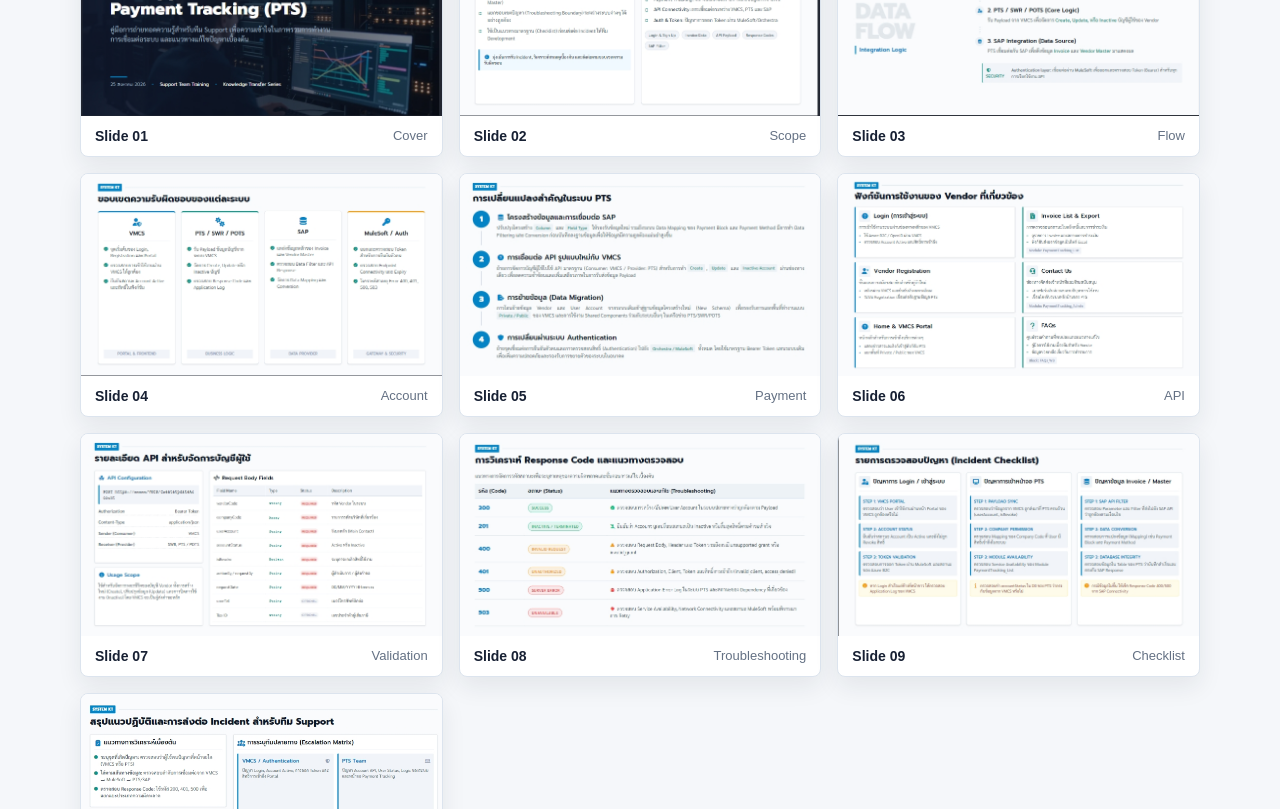
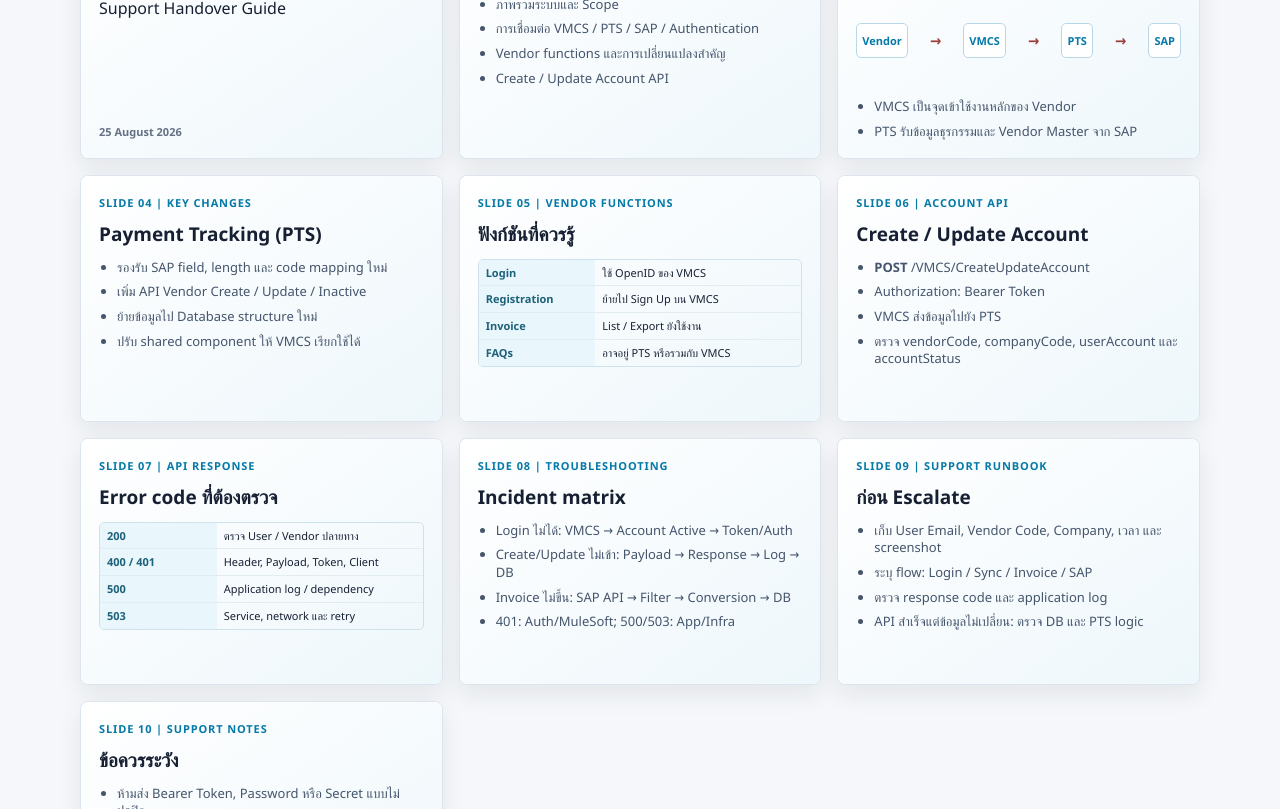
Before and after one commit to suchan-m/KT-Payment, a plain HTML site: page index.html in a window 1280 px wide. Shown: the part 1133-1942 px from the top of the page. Drawn offline with Linux system fonts and the light colour scheme.

Commit message:
Rebuild slide previews in HTML

```diff
--- a/index.html
+++ b/index.html
@@ -315,41 +315,98 @@
         box-shadow: 0 10px 24px rgba(24, 32, 51, 0.08);
       }
 
-      .slide-button {
-        display: block;
-        width: 100%;
-        border: 0;
-        padding: 0;
-        background: transparent;
-        color: inherit;
-        cursor: zoom-in;
-        text-align: left;
+      .html-slide {
+        display: flex;
+        min-height: 245px;
+        flex-direction: column;
+        gap: 12px;
+        padding: 18px;
+        background: linear-gradient(145deg, #ffffff, #eef7fb);
       }
 
-      .slide-button:focus-visible {
-        outline: 3px solid rgba(5, 121, 168, 0.36);
-        outline-offset: -3px;
+      .html-slide h3,
+      .html-slide p {
+        margin: 0;
       }
 
-      .slide-card img {
-        width: 100%;
-        aspect-ratio: 746 / 418;
-        object-fit: cover;
+      .slide-kicker {
+        color: var(--blue);
+        font-size: 11px;
+        font-weight: 800;
+        letter-spacing: 0.08em;
+        text-transform: uppercase;
       }
 
-      .slide-caption {
+      .html-slide h3 {
+        font-size: 19px;
+        line-height: 1.22;
+      }
+
+      .html-slide ul {
+        display: grid;
+        gap: 7px;
+        margin: 0;
+        padding-left: 18px;
+        color: #45556c;
+        font-size: 13px;
+        line-height: 1.36;
+      }
+
+      .flow-row {
         display: flex;
         align-items: center;
         justify-content: space-between;
-        gap: 10px;
-        padding: 12px 14px;
-        color: var(--muted);
-        font-size: 13px;
+        gap: 5px;
+        margin: auto 0;
       }
 
-      .slide-caption strong {
-        color: var(--ink);
-        font-size: 14px;
+      .flow-node {
+        border: 1px solid #b9d8e7;
+        border-radius: 5px;
+        background: #fff;
+        padding: 8px 5px;
+        color: var(--blue);
+        font-size: 11px;
+        font-weight: 800;
+        text-align: center;
+      }
+
+      .flow-arrow {
+        color: var(--rose);
+        font-size: 15px;
+        font-weight: 800;
+      }
+
+      .mini-table {
+        display: grid;
+        grid-template-columns: 0.85fr 1.5fr;
+        overflow: hidden;
+        border: 1px solid #cfe1eb;
+        border-radius: 5px;
+        font-size: 11px;
+        line-height: 1.25;
+      }
+
+      .mini-table span {
+        border-bottom: 1px solid #e2edf2;
+        padding: 6px 7px;
+      }
+
+      .mini-table span:nth-last-child(-n + 2) {
+        border-bottom: 0;
+      }
+
+      .mini-table span:nth-child(odd) {
+        background: #e9f6fb;
+        color: #1d617a;
+        font-weight: 800;
+      }
+
+      .slide-footer {
+        margin-top: auto !important;
+        color: var(--muted);
+        font-size: 11px;
+        font-weight: 700;
       }
 
       .status-strip {
@@ -358,64 +415,6 @@
         padding: 18px 0 0;
         color: var(--muted);
         font-size: 13px;
-      }
-
-      .lightbox {
-        position: fixed;
-        inset: 0;
-        z-index: 30;
-        display: none;
-        align-items: center;
-        justify-content: center;
-        background: rgba(8, 15, 28, 0.86);
-        padding: 24px;
-      }
-
-      .lightbox.is-open {
-        display: flex;
-      }
-
-      .lightbox-panel {
-        width: min(1120px, 100%);
-      }
-
-      .lightbox-toolbar {
-        display: flex;
-        justify-content: space-between;
-        gap: 16px;
-        margin-bottom: 10px;
-        color: #fff;
-      }
-
-      .lightbox-title {
-        margin: 0;
-        font-weight: 750;
-      }
-
-      .lightbox-close {
-        min-width: 42px;
-        min-height: 42px;
-        border: 1px solid rgba(255, 255, 255, 0.35);
-        border-radius: 8px;
-        background: rgba(255, 255, 255, 0.12);
-        color: #fff;
-        cursor: pointer;
-        font-size: 20px;
-        font-weight: 700;
-      }
-
-      .lightbox-close:focus-visible,
-      .lightbox-close:hover {
-        outline: none;
-        background: rgba(255, 255, 255, 0.22);
-      }
-
-      .lightbox img {
-        width: 100%;
-        max-height: calc(100vh - 112px);
-        border-radius: 8px;
-        object-fit: contain;
-        background: #111827;
       }
 
       @media (max-width: 920px) {
@@ -586,69 +585,81 @@
           <div class="section-head">
             <div>
               <h2>Slides Preview</h2>
-              <p class="section-note">Visual reference extracted for quick browsing.</p>
+              <p class="section-note">HTML slides rebuilt from the KT-Payment support deck.</p>
             </div>
           </div>
           <div class="gallery" aria-label="Slide gallery">
             <article class="slide-card">
-              <button class="slide-button" type="button" data-title="Slide 01" data-src="1787631647407.jpg">
-                <img src="1787631647407.jpg" alt="Slide 01 preview" loading="lazy" />
-                <span class="slide-caption"><strong>Slide 01</strong><span>Cover</span></span>
-              </button>
+              <div class="html-slide">
+                <p class="slide-kicker">Slide 01 | Knowledge transfer</p>
+                <h3>VMCS / Payment Tracking (PTS)</h3>
+                <p>Support Handover Guide</p>
+                <p class="slide-footer">25 August 2026</p>
+              </div>
             </article>
             <article class="slide-card">
-              <button class="slide-button" type="button" data-title="Slide 02" data-src="1787631658926.jpg">
-                <img src="1787631658926.jpg" alt="Slide 02 preview" loading="lazy" />
-                <span class="slide-caption"><strong>Slide 02</strong><span>Scope</span></span>
-              </button>
+              <div class="html-slide">
+                <p class="slide-kicker">Slide 02 | Agenda</p>
+                <h3>Scope ที่ Support ต้องดูแล</h3>
+                <ul><li>ภาพรวมระบบและ Scope</li><li>การเชื่อมต่อ VMCS / PTS / SAP / Authentication</li><li>Vendor functions และการเปลี่ยนแปลงสำคัญ</li><li>Create / Update Account API</li></ul>
+              </div>
             </article>
             <article class="slide-card">
-              <button class="slide-button" type="button" data-title="Slide 03" data-src="1787631667356.jpg">
-                <img src="1787631667356.jpg" alt="Slide 03 preview" loading="lazy" />
-                <span class="slide-caption"><strong>Slide 03</strong><span>Flow</span></span>
-              </button>
+              <div class="html-slide">
+                <p class="slide-kicker">Slide 03 | System overview</p>
+                <h3>ระบบที่เชื่อมต่อกัน</h3>
+                <div class="flow-row"><span class="flow-node">Vendor</span><span class="flow-arrow">→</span><span class="flow-node">VMCS</span><span class="flow-arrow">→</span><span class="flow-node">PTS</span><span class="flow-arrow">→</span><span class="flow-node">SAP</span></div>
+                <ul><li>VMCS เป็นจุดเข้าใช้งานหลักของ Vendor</li><li>PTS รับข้อมูลธุรกรรมและ Vendor Master จาก SAP</li></ul>
+              </div>
             </article>
             <article class="slide-card">
-              <button class="slide-button" type="button" data-title="Slide 04" data-src="1787631676489.jpg">
-                <img src="1787631676489.jpg" alt="Slide 04 preview" loading="lazy" />
-                <span class="slide-caption"><strong>Slide 04</strong><span>Account</span></span>
-              </button>
+              <div class="html-slide">
+                <p class="slide-kicker">Slide 04 | Key changes</p>
+                <h3>Payment Tracking (PTS)</h3>
+                <ul><li>รองรับ SAP field, length และ code mapping ใหม่</li><li>เพิ่ม API Vendor Create / Update / Inactive</li><li>ย้ายข้อมูลไป Database structure ใหม่</li><li>ปรับ shared component ให้ VMCS เรียกใช้ได้</li></ul>
+              </div>
             </article>
             <article class="slide-card">
-              <button class="slide-button" type="button" data-title="Slide 05" data-src="1787631687241.jpg">
-                <img src="1787631687241.jpg" alt="Slide 05 preview" loading="lazy" />
-                <span class="slide-caption"><strong>Slide 05</strong><span>Payment</span></span>
-              </button>
+              <div class="html-slide">
+                <p class="slide-kicker">Slide 05 | Vendor functions</p>
+                <h3>ฟังก์ชันที่ควรรู้</h3>
+                <div class="mini-table"><span>Login</span><span>ใช้ OpenID ของ VMCS</span><span>Registration</span><span>ย้ายไป Sign Up บน VMCS</span><span>Invoice</span><span>List / Export ยังใช้งาน</span><span>FAQs</span><span>อาจอยู่ PTS หรือรวมกับ VMCS</span></div>
+              </div>
             </article>
             <article class="slide-card">
-              <button class="slide-button" type="button" data-title="Slide 06" data-src="1787631695836.jpg">
-                <img src="1787631695836.jpg" alt="Slide 06 preview" loading="lazy" />
-                <span class="slide-caption"><strong>Slide 06</strong><span>API</span></span>
-              </button>
+              <div class="html-slide">
+                <p class="slide-kicker">Slide 06 | Account API</p>
+                <h3>Create / Update Account</h3>
+                <ul><li><strong>POST</strong> /VMCS/CreateUpdateAccount</li><li>Authorization: Bearer Token</li><li>VMCS ส่งข้อมูลไปยัง PTS</li><li>ตรวจ vendorCode, companyCode, userAccount และ accountStatus</li></ul>
+              </div>
             </article>
             <article class="slide-card">
-              <button class="slide-button" type="button" data-title="Slide 07" data-src="1787631704286.jpg">
-                <img src="1787631704286.jpg" alt="Slide 07 preview" loading="lazy" />
-                <span class="slide-caption"><strong>Slide 07</strong><span>Validation</span></span>
-              </button>
+              <div class="html-slide">
+                <p class="slide-kicker">Slide 07 | API response</p>
+                <h3>Error code ที่ต้องตรวจ</h3>
+                <div class="mini-table"><span>200</span><span>ตรวจ User / Vendor ปลายทาง</span><span>400 / 401</span><span>Header, Payload, Token, Client</span><span>500</span><span>Application log / dependency</span><span>503</span><span>Service, network และ retry</span></div>
+              </div>
             </article>
             <article class="slide-card">
-              <button class="slide-button" type="button" data-title="Slide 08" data-src="1787631713218.jpg">
-                <img src="1787631713218.jpg" alt="Slide 08 preview" loading="lazy" />
-                <span class="slide-caption"><strong>Slide 08</strong><span>Troubleshooting</span></span>
-              </button>
+              <div class="html-slide">
+                <p class="slide-kicker">Slide 08 | Troubleshooting</p>
+                <h3>Incident matrix</h3>
+                <ul><li>Login ไม่ได้: VMCS → Account Active → Token/Auth</li><li>Create/Update ไม่เข้า: Payload → Response → Log → DB</li><li>Invoice ไม่ขึ้น: SAP API → Filter → Conversion → DB</li><li>401: Auth/MuleSoft; 500/503: App/Infra</li></ul>
+              </div>
             </article>
             <article class="slide-card">
-              <button class="slide-button" type="button" data-title="Slide 09" data-src="1787631722535.jpg">
-                <img src="1787631722535.jpg" alt="Slide 09 preview" loading="lazy" />
-                <span class="slide-caption"><strong>Slide 09</strong><span>Checklist</span></span>
-              </button>
+              <div class="html-slide">
+                <p class="slide-kicker">Slide 09 | Support runbook</p>
+                <h3>ก่อน Escalate</h3>
+                <ul><li>เก็บ User Email, Vendor Code, Company, เวลา และ screenshot</li><li>ระบุ flow: Login / Sync / Invoice / SAP</li><li>ตรวจ response code และ application log</li><li>API สำเร็จแต่ข้อมูลไม่เปลี่ยน: ตรวจ DB และ PTS logic</li></ul>
+              </div>
             </article>
             <article class="slide-card">
-              <button class="slide-button" type="button" data-title="Slide 10" data-src="1787631733053.jpg">
-                <img src="1787631733053.jpg" alt="Slide 10 preview" loading="lazy" />
-                <span class="slide-caption"><strong>Slide 10</strong><span>Summary</span></span>
-              </button>
+              <div class="html-slide">
+                <p class="slide-kicker">Slide 10 | Support notes</p>
+                <h3>ข้อควรระวัง</h3>
+                <ul><li>ห้ามส่ง Bearer Token, Password หรือ Secret แบบไม่ปกปิด</li><li>ระบุให้ชัดว่าปัญหาเกิดที่ VMCS หรือ PTS</li><li>ปัญหาหลัง migration: แยก source, mapping, conversion และ migration</li><li>SAP เปลี่ยน structure: ตรวจ type, length และ mapping ก่อน</li></ul>
+              </div>
             </article>
           </div>
           <p class="status-strip">KT-Payment VMCS Payment Tracking PTS - Support Team Training</p>
@@ -656,52 +667,5 @@
       </section>
     </main>
 
-    <div class="lightbox" id="lightbox" role="dialog" aria-modal="true" aria-labelledby="lightbox-title">
-      <div class="lightbox-panel">
-        <div class="lightbox-toolbar">
-          <p class="lightbox-title" id="lightbox-title">Slide Preview</p>
-          <button class="lightbox-close" type="button" aria-label="Close preview">X</button>
-        </div>
-        <img id="lightbox-image" src="" alt="" />
-      </div>
-    </div>
-
-    <script>
-      const lightbox = document.querySelector("#lightbox");
-      const lightboxImage = document.querySelector("#lightbox-image");
-      const lightboxTitle = document.querySelector("#lightbox-title");
-      const closeButton = document.querySelector(".lightbox-close");
-
-      function openPreview(button) {
-        const src = button.dataset.src;
-        const title = button.dataset.title;
-        lightboxImage.src = src;
-        lightboxImage.alt = title + " enlarged preview";
-        lightboxTitle.textContent = title;
-        lightbox.classList.add("is-open");
-        closeButton.focus();
-        document.body.style.overflow = "hidden";
-      }
-
-      function closePreview() {
-        lightbox.classList.remove("is-open");
-        lightboxImage.src = "";
-        document.body.style.overflow = "";
-      }
-
-      document.querySelectorAll(".slide-button").forEach((button) => {
-        button.addEventListener("click", () => openPreview(button));
-      });
-
-      closeButton.addEventListener("click", closePreview);
-      lightbox.addEventListener("click", (event) => {
-        if (event.target === lightbox) closePreview();
-      });
-      document.addEventListener("keydown", (event) => {
-        if (event.key === "Escape" && lightbox.classList.contains("is-open")) {
-          closePreview();
-        }
-      });
-    </script>
   </body>
 </html>
```
